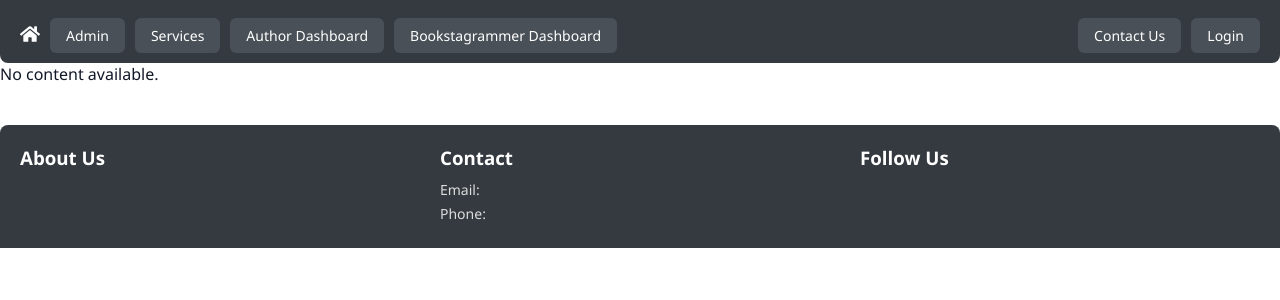
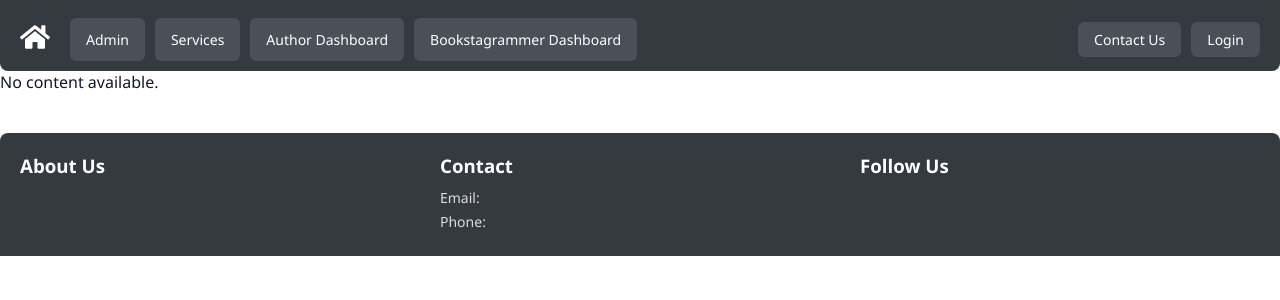
Before and after one commit to AliyulRahman/sample_lm_app, a React (Vite) app: page / in a window 1280 px wide. Shown: the top 300 px of the page. Built offline with nearby package versions, Linux system fonts and the light colour scheme.

Commit message:
Home button fix

```diff
--- a/src/components/Navbar/Navbar.css
+++ b/src/components/Navbar/Navbar.css
@@ -10,7 +10,7 @@
 }
 
 .navbar-logo {
-  font-size: 20px;
+  font-size: 30px;
   font-weight: bold;
   margin-right: 10px;
   margin-top: 10px;
--- a/src/components/Navbar/index.jsx
+++ b/src/components/Navbar/index.jsx
@@ -9,7 +9,7 @@ export default function Navbar() {
 
   return (
     <nav className="navbar">
-      <div className="navbar-logo" onClick={() => navigate("/")}><FaHome/></div>
+      {/* <div className="navbar-logo" onClick={() => navigate("/")}><FaHome/></div> */}
 
       <button className="hamburger" onClick={() => setMenuOpen(!menuOpen)}>
         ☰
@@ -17,6 +17,7 @@ export default function Navbar() {
 
       <div className={`navbar-links ${menuOpen ? "open" : ""}`}>
         <div className="navbar-left">
+        <div className="navbar-logo" onClick={() => navigate("/")}><FaHome/></div>
           <button onClick={() => navigate("/admin")}>Admin</button>
           <button onClick={() => navigate("/services")}>Services</button>
           <button onClick={() => navigate("/")}>Author Dashboard</button>
```
